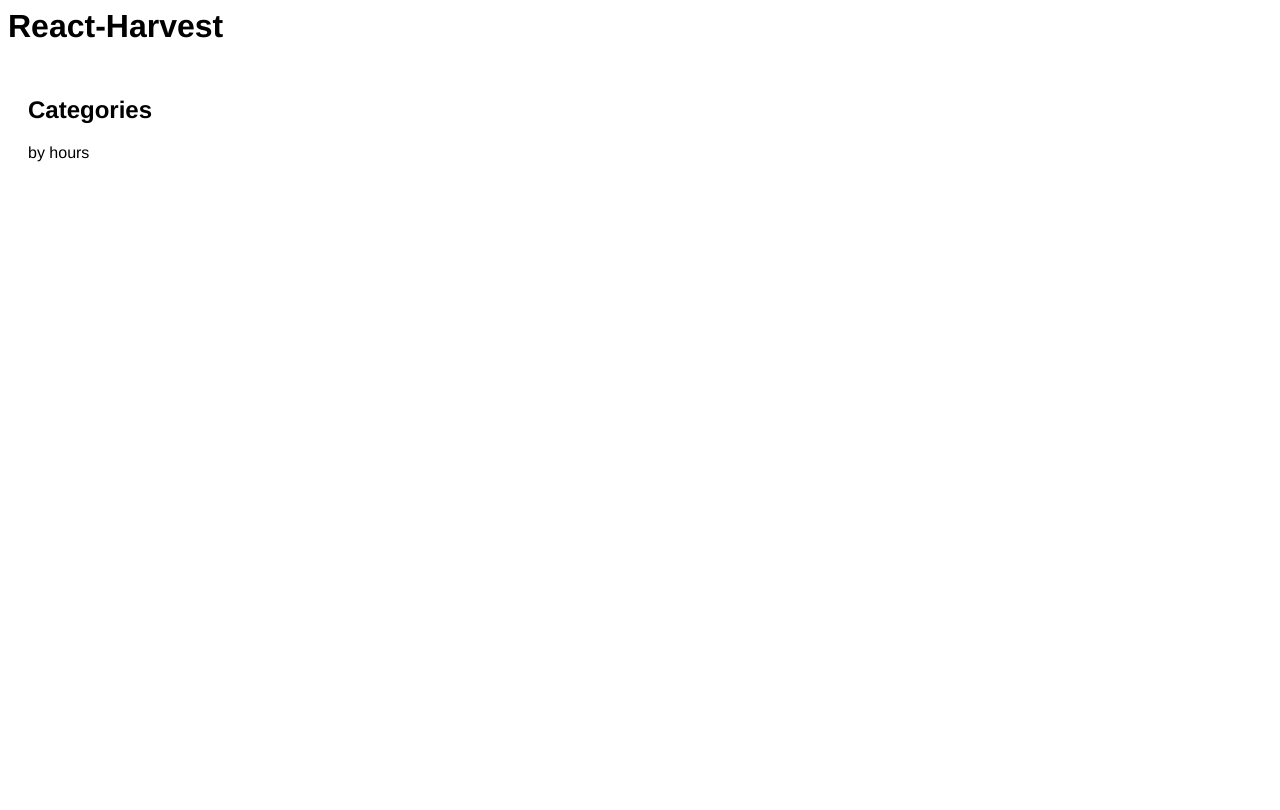
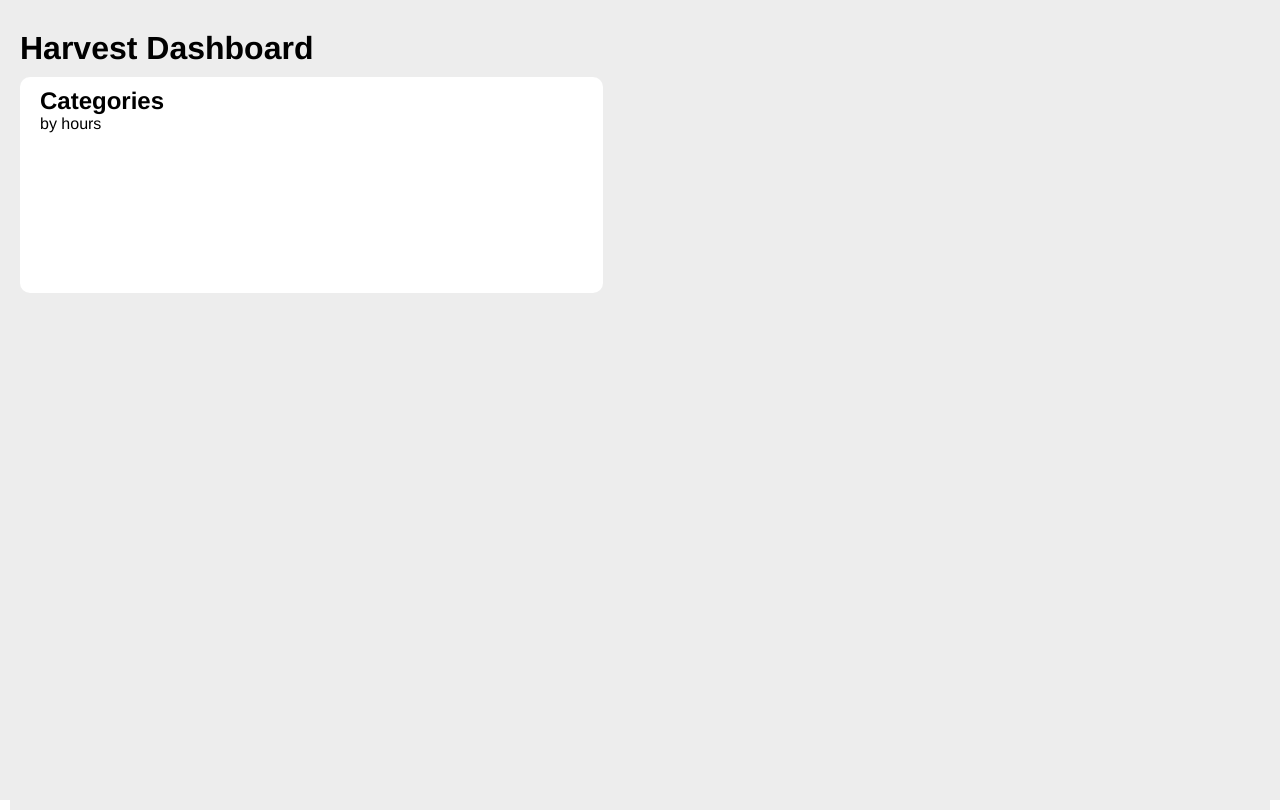
Before and after one commit to vincentrohde/harvest-dashboard, a React app: page / in a window 1280 px wide. Built offline with nearby package versions, Linux system fonts and the light colour scheme; no server answers.

Commit message:
improve overall styling

```diff
--- a/src/components/App/App.js
+++ b/src/components/App/App.js
@@ -18,7 +18,7 @@ class App extends Component {
         return (
             <Provider store={store}>
                 <div className="App">
-                    <h1>React-Harvest</h1>
+                    <h1 className="app-title">Harvest Dashboard</h1>
                     <Entries />
                 </div>
             </Provider>
--- a/src/components/App/App.scss
+++ b/src/components/App/App.scss
@@ -1,3 +1,10 @@
 .App {
-  font-family: 'Helvetica';
+    font-family: 'Helvetica';
+    height: 100vh;
+    padding: 10px;
+    background: #ededed;
+
+    .app-title {
+        padding: 10px 0;
+    }
 }
--- a/src/index.js
+++ b/src/index.js
@@ -2,4 +2,6 @@ import React from 'react';
 import ReactDOM from 'react-dom';
 import App from './components/App/App';
 
+import style from './index.scss';
+
 ReactDOM.render(<App />, document.querySelector('.app'));
--- /dev/null
+++ b/src/index.scss
@@ -0,0 +1,5 @@
+* {
+    margin: 0;
+    padding: 0;
+    box-sizing: border-box;
+}
```
